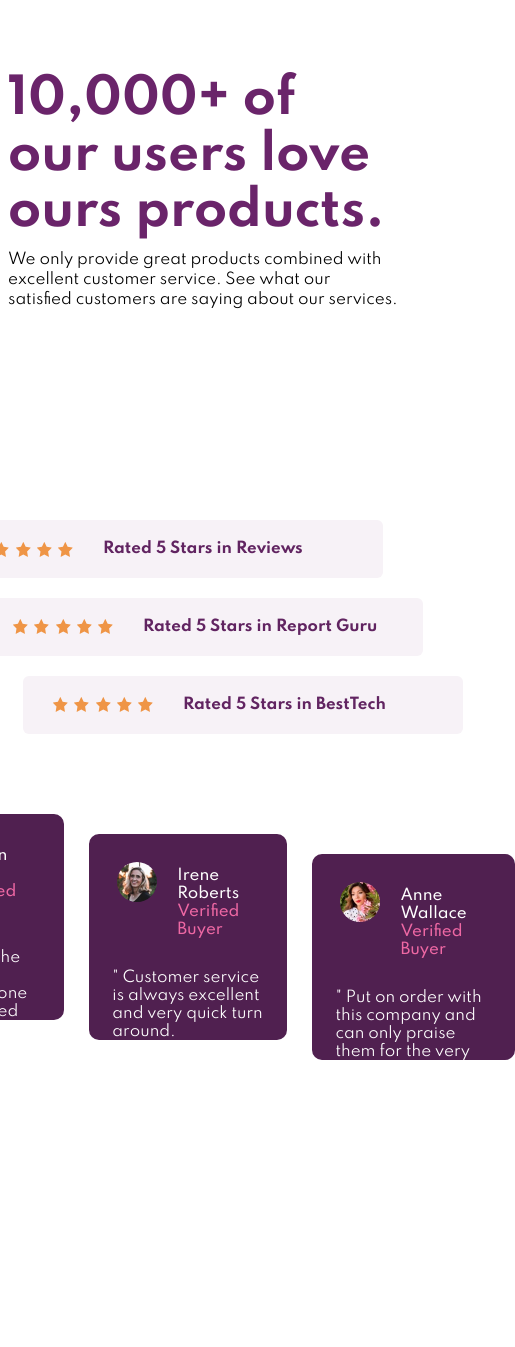
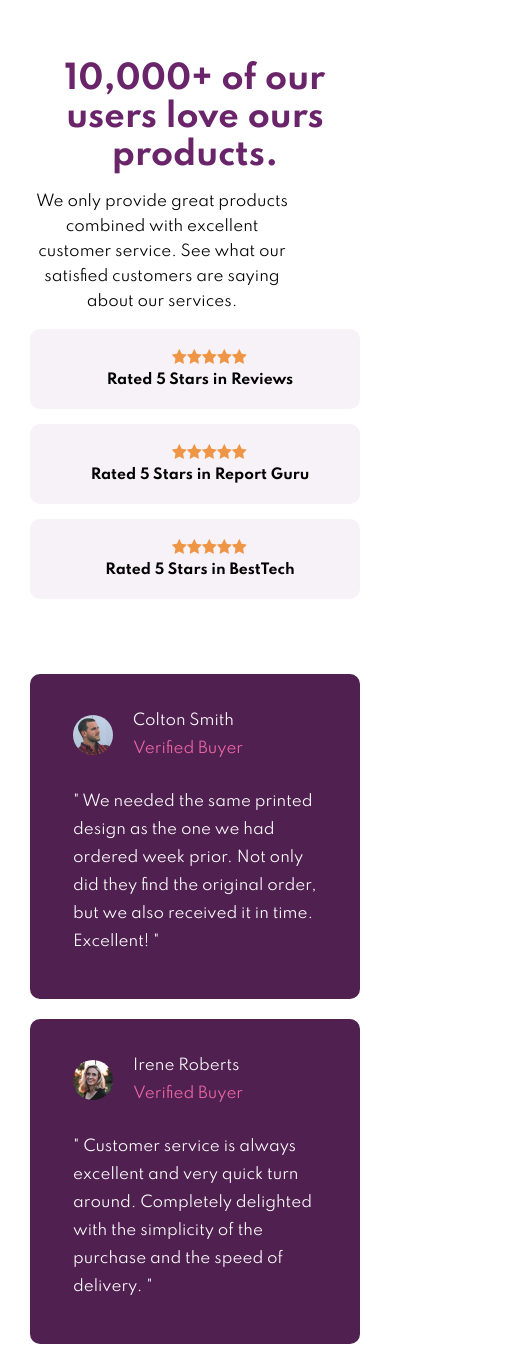
Before and after one commit to ariorhan/FE-Mentor-Projects, a plain HTML site: page Social Proof Section/index.html in a window 390 px wide. Shown: the top 1347 px of the page, 515 px wide, since content can reach past the window. Before the commit the page ends 1151 px from the top, so only its background shows below. Drawn offline with Linux system fonts and the light colour scheme.

Commit message:
Update style.css

```diff
--- a/Social Proof Section/style.css
+++ b/Social Proof Section/style.css
@@ -1,64 +1,52 @@
-body {
-    height: 100%;
-    width: 100%;
-    max-width: 1440px;
+*{
+    padding: 0;
+    margin: 0;
+    box-sizing: border-box;
+    font-family: 'Spartan', serif;
+}
+
+body{
     font-size: 15px;
-    font-family: 'Spartan', serif;
+}
+
+header{
+    display:flex;
+    justify-content:center;
+    padding: 100px 140px 20px;
+}
+.content {
+    width: 50%;
+}
+
+h1 {
+    width: 70%;
+    font-size: 48px;
+    color: hsl(300, 49%, 28%);
+
 
 }
-
-.container {
-    display:flex;
-    flex-wrap: wrap;
-    flex-direction: row;
-    gap: 150px;
-    justify-content:center;
-    align-items: center;
-    margin-top: 40px;
-
+.content div p {
+    margin: 0px;
+    line-height: 25px;
+    width: 80%;
+    margin-top: 15px;
 }
-
-.content {
-    display:flex;
-    flex-wrap: wrap;
-    max-width: 400px;
-
-}
-
-.content div h1 {
-    font-size: 48px;
-    color: hsl(300, 49%, 28%);
-    margin-bottom: 10px;
-
-}
-
-.content div p {
-    margin: 0;
-    line-height: 20px;
-
-}
-
-.content2 {
-    margin-top: 40px;
-
-}
-
 .rate {
     display: flex;
-    flex-wrap: wrap;
+    align-items: center;
     background-color:hsl(300, 24%, 96%);
-    width: 440px;
-    border-radius: 6px;
-    align-items: center;
-    margin: 20px;
-    color:hsl(300, 46%, 26%);
+    padding: 20px 20px 20px 30px;
+    margin-top: 15px;
+    margin-bottom: 15px;
+    border-radius: 10px;
+    width: 100%;
+    font-size: 14px;
 }
 
 .stars {
-    padding-left: 30px;
     display: flex;
     justify-content: space-between;
-    width: 100px;
+    width: 20%;
     margin-right: 30px;
 }
 
@@ -70,31 +58,34 @@ body {
     margin-left: 100px;
 }
 
-.comment {
+main {
     display: flex;
-    margin-top: 60px;
-    justify-content: center;
+    justify-content: space-between;
+    align-items: center;
+    flex-wrap: wrap;
+    padding: 0px 140px;
+
 }
 
 .card {
-    width: 340px;
-    height: 200px;
+    width: 375px;
+    line-height: 28px;
     border: hsl(300, 43%, 22%) solid;
     border-radius: 10px;
-    margin-right: 25px;
     background-color: hsl(300, 43%, 22%);
     color: hsl(0, 0%, 100%);
+    padding: 20px 20px;
 }
 
 .avatar {
     display: flex;
-    border-radius: 50%;
-    margin: 25px;
-    font-weight: 500;
+    align-items: center;
+    margin: 5px 20px;
 }
 
 .avatar > img {
     border-radius: 50%;
+
 }
 .avatar .title {
     display: inline-flex;
@@ -118,9 +109,55 @@ p {
     margin-top: 40px;
 }
 
-@media (max-width: 375px) {
-    .container {
-      flex-direction: column;
+@media (max-width: 1024px) {
+    header{
+        flex-direction: column;
+    }
+    .content,
+    .content p{
+        width: 100%;
+        text-align: center;
+    }
+    h1{
+        width: 100%;
+    }
+    .rate{
+        flex-direction: column;
+        text-align: center;
+    }
+    .two,
+    .three {
+        margin-left: 0px;
+    }
+    .stars {
+        margin-right: 0px;
+        margin-bottom: 8px;
+    }
+    main{
+        flex-direction: column;
     }
 
-  }
+    .card{
+        width: 100%;
+    }
+    .anne{
+        margin-top: 50px;
+    }
+}
+
+@media (max-width: 552px){
+    header,
+    main{
+        padding: 60px 30px;
+    }
+    main{
+        margin-top: -80px;
+    }
+    .card{
+        margin-top: 20px;
+    }
+
+    h1{
+        font-size: 32px;
+    }
+}
```
